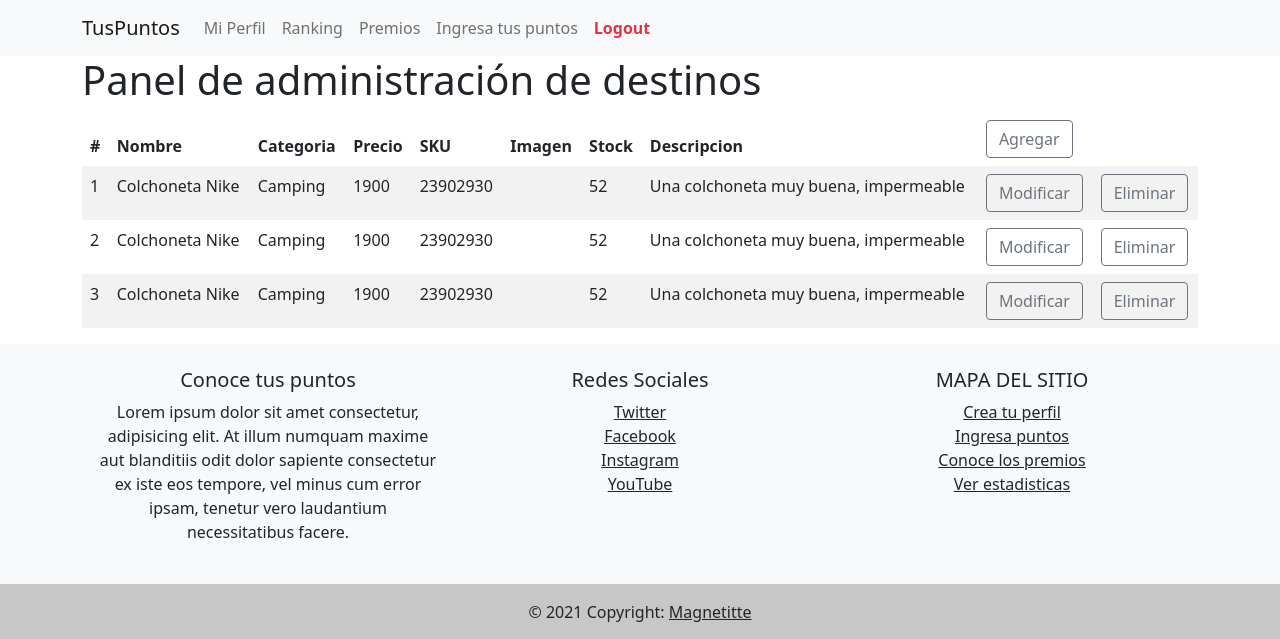
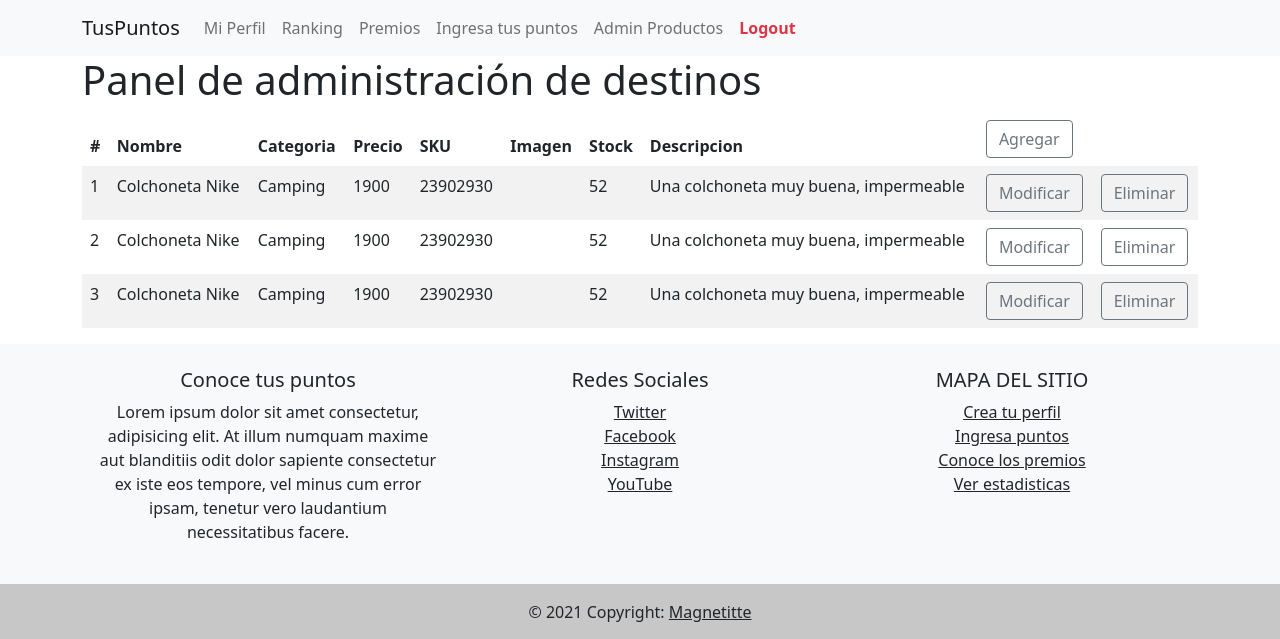
Before and after one commit to Guillef33/puntos, a PHP site: page /views/adminProductos.php in a window 1280 px wide. Shown: the top 639 px of the page. Run offline with PHP 8.4, Linux system fonts and the light colour scheme; a user stored in the database is signed in; data comes from the database, SQL or seed files in the repository.

Commit message:
login redirect y admin productos en nav

```diff
--- a/clases/Usuario.php
+++ b/clases/Usuario.php
@@ -20,7 +20,7 @@ class Usuario extends Conexion
                 $_SESSION["idUsuarios"]= $resultado["idUsuarios"];
                 $_SESSION["nombre"] = $resultado["nombre"];
                 $_SESSION["email"] = $resultado["email"];
-                header("location:welcome.php");
+                header("location:views/welcome.php");
             }
             else{
                 header("location:login.php");
--- a/nav.php
+++ b/nav.php
@@ -44,6 +44,9 @@
           <a class="nav-link" href="points.php" tabindex="-1" aria-disabled="true">Ingresa tus puntos</a>
         </li>
         <li class="nav-item">
+          <a class="nav-link" href="adminProductos.php" tabindex="-1" aria-disabled="true">Admin Productos</a>
+        </li>
+        <li class="nav-item">
           <a class="nav-link text-danger fw-bold" tabindex="-1" aria-disabled="true" data-bs-toggle="modal" data-bs-target="#exampleModal">Logout</a>
         </li>
 
```
